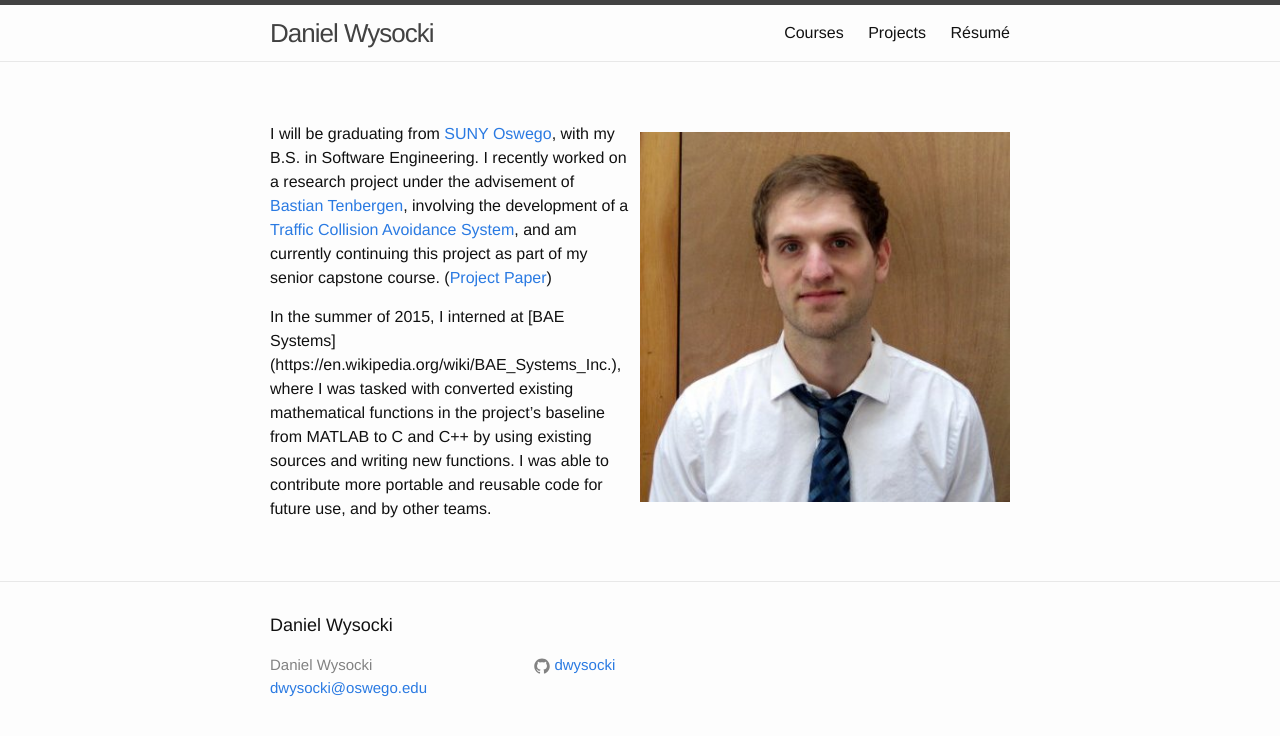
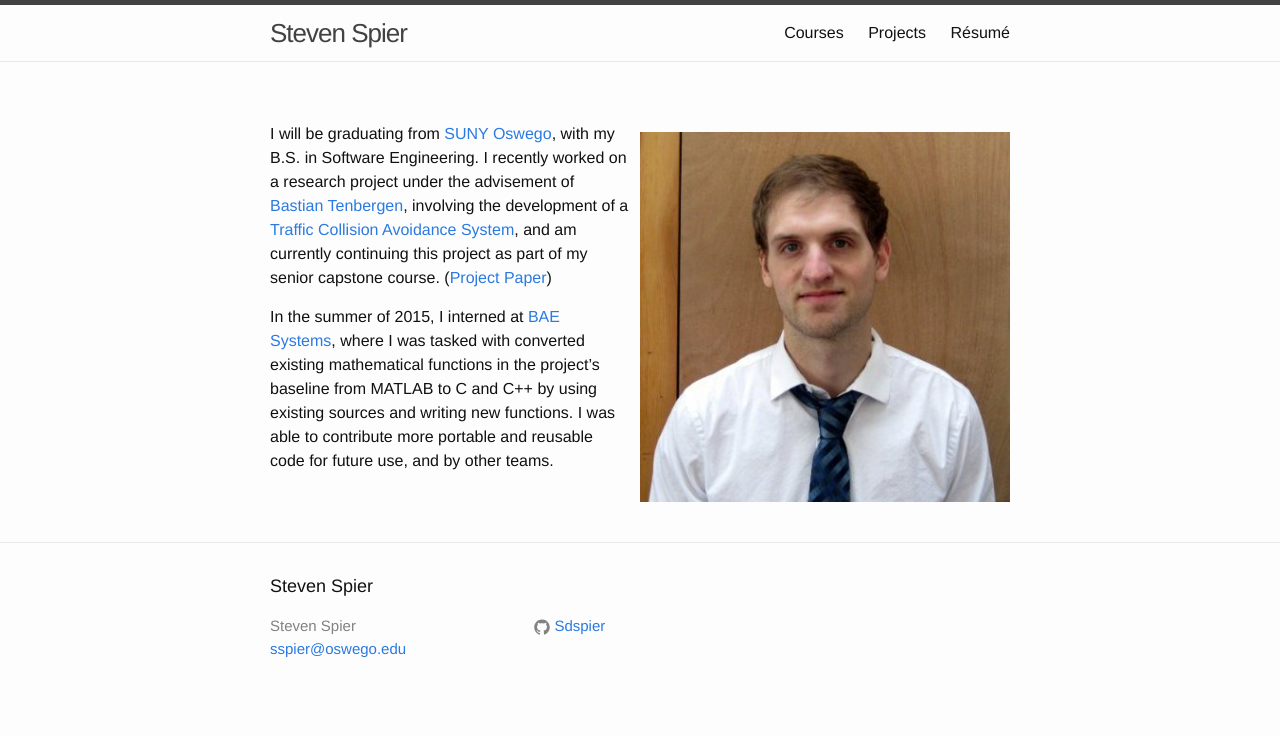
Before and after one commit to Sdspier/Sdspier.github.io, a Jekyll site: the page built from index.md, in a window 1280 px wide. Shown: the top 736 px of the page. Built offline with Jekyll 4.4.1, drawn with Linux system fonts in a browser that asks for light colours.

Commit message:
Building page index

```diff
--- a/_config.yml
+++ b/_config.yml
@@ -1,8 +1,8 @@
 # Site settings
-title: "Daniel Wysocki"
-email: dwysocki@oswego.edu
-url: "http://dwysocki.github.io/"
-github_username: dwysocki
+title: "Steven Spier"
+email: sspier@oswego.edu
+url: "http://Sdspier.github.io/"
+github_username: Sdspier
 
 # Build settings
 markdown: kramdown
--- a/index.md
+++ b/index.md
@@ -10,4 +10,4 @@ layout: page
 
 I will be graduating from [SUNY Oswego](http://www.oswego.edu), with my B.S. in Software Engineering. I recently worked on a research project under the advisement of [Bastian Tenbergen](http://bastian.tenbergen.org), involving the development of a [Traffic Collision Avoidance System](https://en.wikipedia.org/wiki/Traffic_collision_avoidance_system), and am currently continuing this project as part of my senior capstone course. ([Project Paper](http://Sdspier.github.io/Documents/sspierXPlaneReport.pdf))
 
-In the summer of 2015, I interned at [BAE Systems] (https://en.wikipedia.org/wiki/BAE_Systems_Inc.), where I was tasked with converted existing mathematical functions in the project's baseline from MATLAB to C and C++ by using existing sources and writing new functions. I was able to contribute more portable and reusable code for future use, and by other teams.
+In the summer of 2015, I interned at [BAE Systems](https://en.wikipedia.org/wiki/BAE_Systems_Inc.), where I was tasked with converted existing mathematical functions in the project's baseline from MATLAB to C and C++ by using existing sources and writing new functions. I was able to contribute more portable and reusable code for future use, and by other teams.
```
